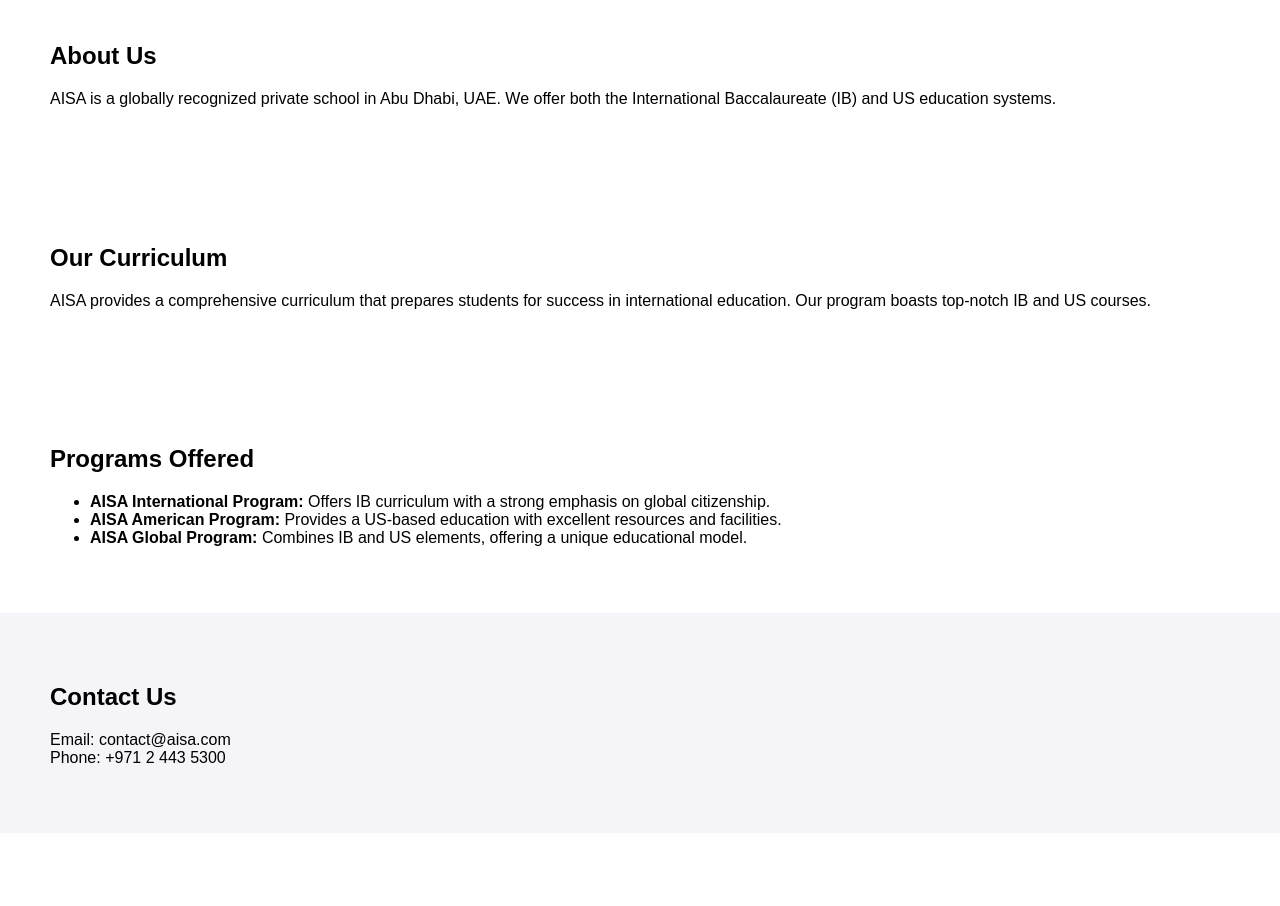
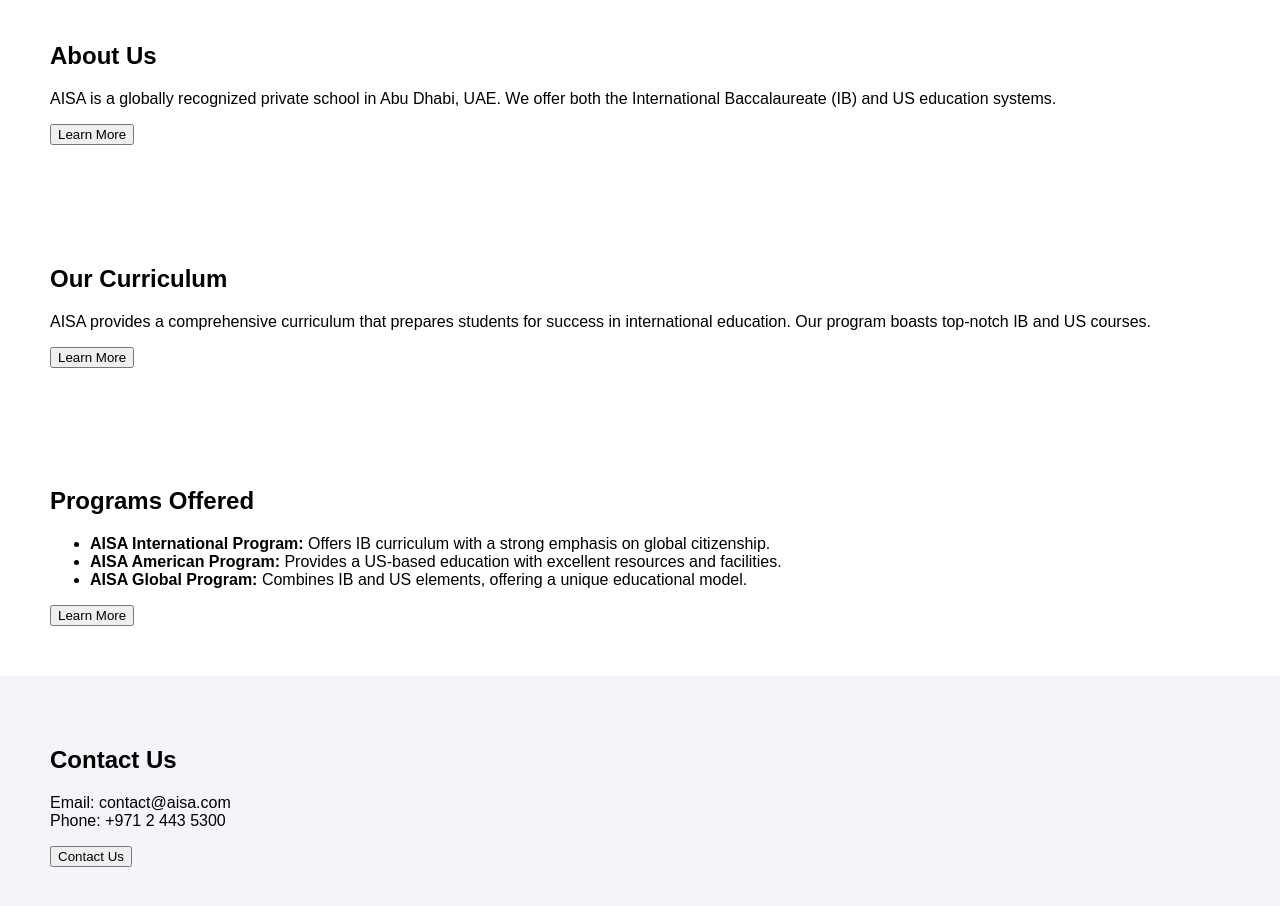
Before and after one commit to brandonabaki-design/code-tester, a plain HTML site: page index.html in a window 1280 px wide. Shown: the part 300-1206 px from the top of the page. Before the commit the page ends 1133 px from the top, so only its background shows below. Drawn offline with Linux system fonts and the light colour scheme.

Commit message:
Update index.html

```diff
--- a/index.html
+++ b/index.html
@@ -22,27 +22,39 @@
     </nav>
 
     <section id="about" class="about-section">
+        <div class="about-content">
             <h2>About Us</h2>
             <p>AISA is a globally recognized private school in Abu Dhabi, UAE. We offer both the International Baccalaureate (IB) and US education systems.</p>
+            <button class="cta-button">Learn More</button>
+        </div>
     </section>
 
     <section id="curriculum" class="curriculum-section">
+        <div class="curriculum-content">
             <h2>Our Curriculum</h2>
             <p>AISA provides a comprehensive curriculum that prepares students for success in international education. Our program boasts top-notch IB and US courses.</p>
+            <button class="cta-button">Learn More</button>
+        </div>
     </section>
 
     <section id="programs" class="programs-section">
+        <div class="programs-content">
             <h2>Programs Offered</h2>
-        <ul>
+            <ul class="programs-list">
                 <li><strong>AISA International Program:</strong> Offers IB curriculum with a strong emphasis on global citizenship.</li>
                 <li><strong>AISA American Program:</strong> Provides a US-based education with excellent resources and facilities.</li>
                 <li><strong>AISA Global Program:</strong> Combines IB and US elements, offering a unique educational model.</li>
             </ul>
+            <button class="cta-button">Learn More</button>
+        </div>
     </section>
 
     <footer class="contact-section">
+        <div class="contact-content">
             <h2>Contact Us</h2>
             <p>Email: contact@aisa.com<br>Phone: +971 2 443 5300</p>
+            <button class="cta-button">Contact Us</button>
+        </div>
     </footer>
 
     <script src="scripts.js"></script>
```
Lines whose indentation alone changed are shown as unchanged.
